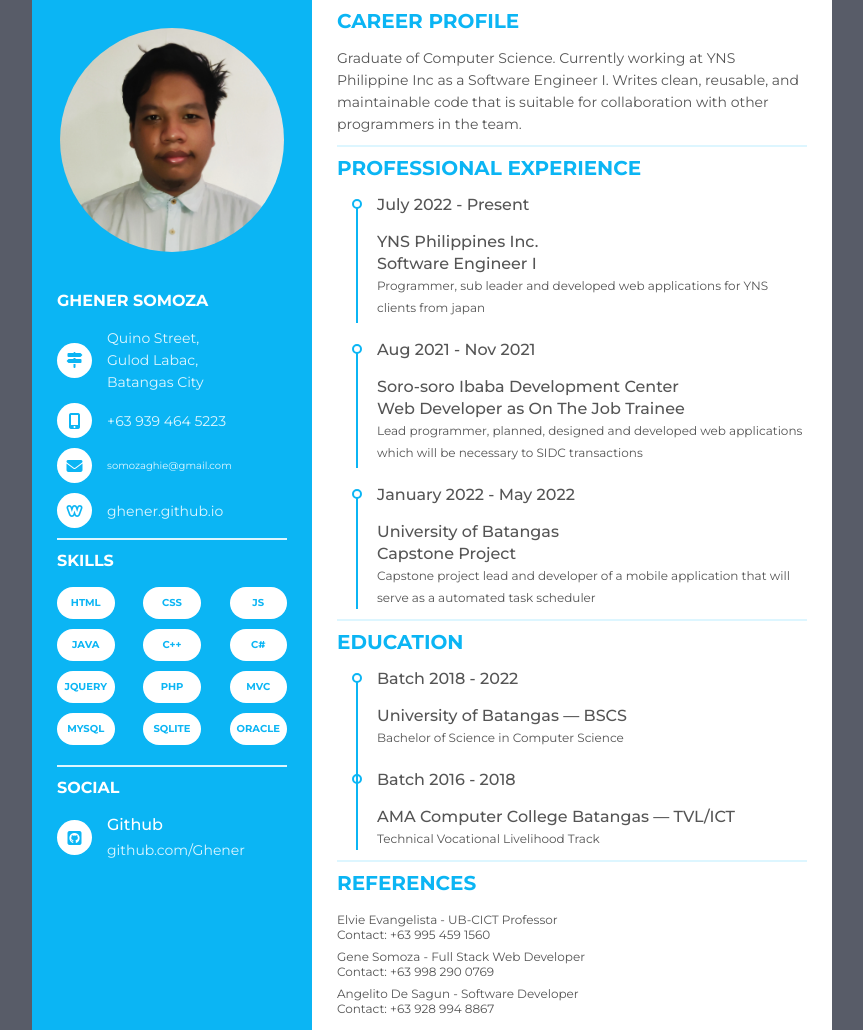
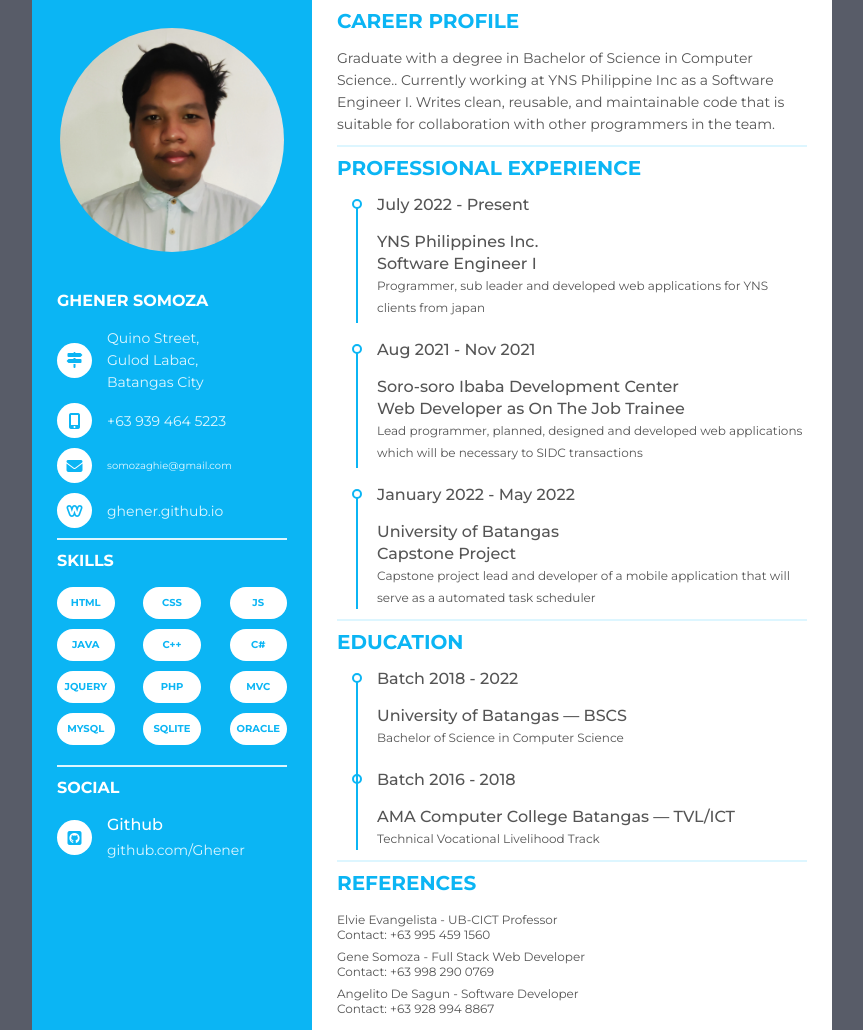
Before and after one commit to Ghener/ghener-cv, a plain HTML site: page index.html in a window 1280 px wide. Shown: the whole page, without its empty margins (208-1071 px from the left). Drawn offline with Linux system fonts and the light colour scheme.

Commit message:
Update index.html

```diff
--- a/index.html
+++ b/index.html
@@ -132,7 +132,7 @@
         <div class="title">
            <p class="bold">Career Profile</p>
          </div>
-        <p>Graduate of Computer Science. Currently working at YNS Philippine Inc as a Software Engineer I. Writes clean, reusable, and maintainable code that is suitable for collaboration with other programmers in the team. </p>
+        <p>Graduate with a degree in Bachelor of Science in Computer Science.. Currently working at YNS Philippine Inc as a Software Engineer I. Writes clean, reusable, and maintainable code that is suitable for collaboration with other programmers in the team. </p>
     </div>
     <div class="resume_item resume_work">
         <div class="title">
```
